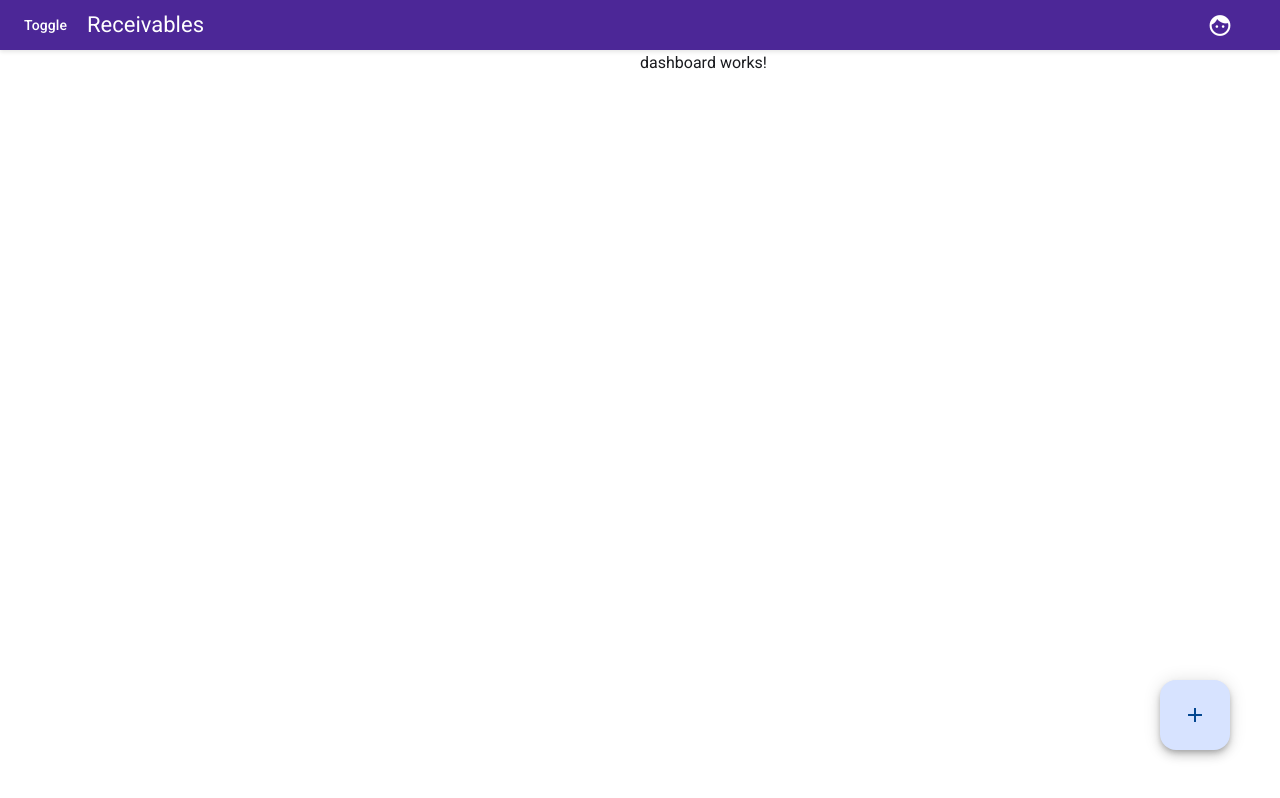
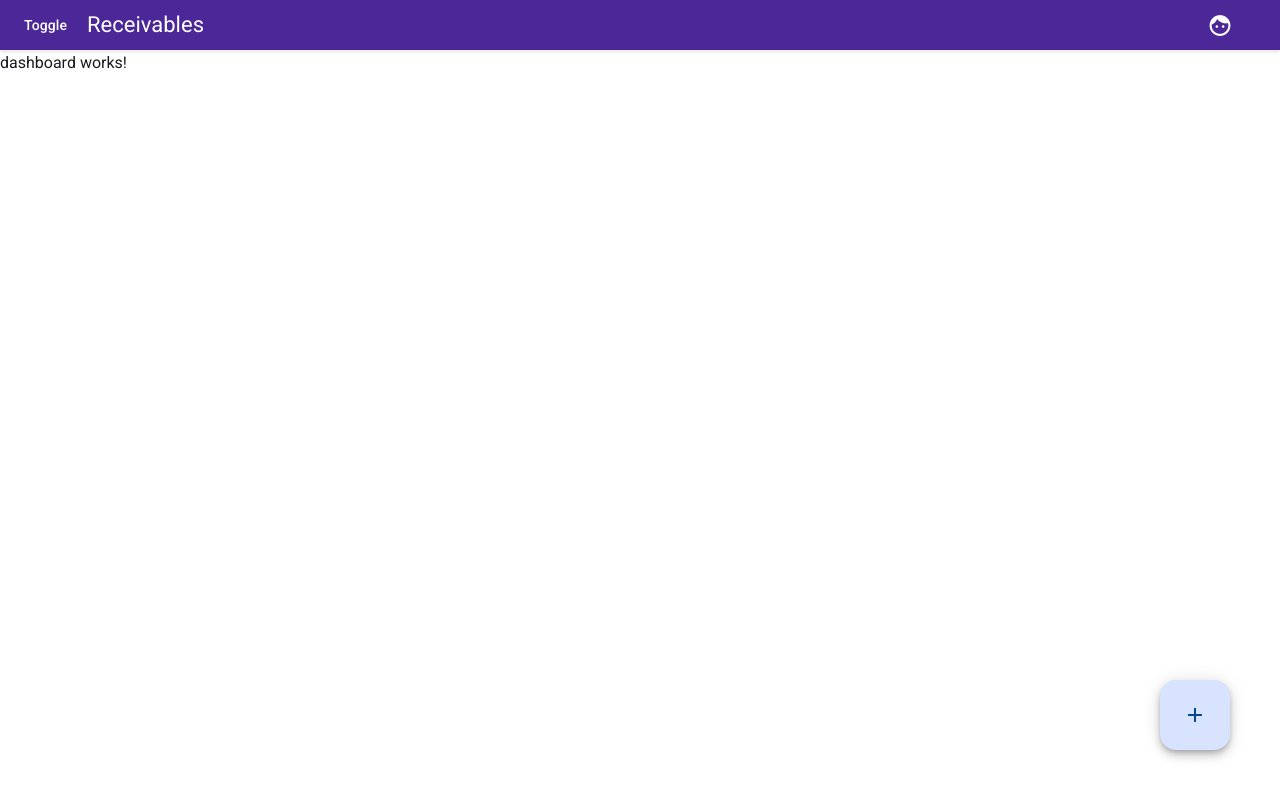
Before and after one commit to fsmaiorano/receivables-flow, an Angular app in the folder ui/receivables-flow-ui/: page /dashboard in a window 1280 px wide. Built offline with nearby package versions, Linux system fonts and the light colour scheme; sample sign-in values are in the browser's storage.

Commit message:
refactor(sidenav): simplify sidenav component structure and remove unnecessary styles

```diff
--- a/ui/receivables-flow-ui/src/app/components/sidenav/sidenav.component.html
+++ b/ui/receivables-flow-ui/src/app/components/sidenav/sidenav.component.html
@@ -1,11 +1,5 @@
-<mat-sidenav-container class="sidenav-container" hasBackdrop="false">
-  <mat-sidenav
-    #sidenav
-    mode="over"
-    [disableClose]="true"
-    class="sidenav"
-    fixedInViewport="true"
-  >
+<mat-sidenav-container class="sidenav-container">
+  <mat-sidenav #sidenav mode="side" [disableClose]="true" class="sidenav">
     {{ options.value.fixed ? 'Fixed' : 'Non-fixed' }} Sidenav
   </mat-sidenav>
 
--- a/ui/receivables-flow-ui/src/app/components/sidenav/sidenav.component.scss
+++ b/ui/receivables-flow-ui/src/app/components/sidenav/sidenav.component.scss
@@ -2,7 +2,6 @@
   display: flex;
   height: calc(100vh - 50px);
   background-color: transparent;
-  position: relative;
 }
 
 .sidenav {
@@ -14,8 +13,6 @@
   border-radius: 0;
   box-shadow: 0 2px 4px rgba(0, 0, 0, 0.2);
   height: 100%;
-  z-index: 1000;
-  position: absolute;
 }
 
 .sidenav-content {
@@ -24,27 +21,7 @@
   height: 100%;
   width: 100%;
   background-color: inherit;
-  position: absolute;
-  left: 0;
-  right: 0;
-  top: 0;
-  bottom: 0;
-}
-
-.content-header {
-  padding: 10px;
-  border-bottom: 1px solid #e0e0e0;
-}
-
-.header-left {
-  display: flex;
-  align-items: center;
-  gap: 12px;
-}
-
-.page-title {
-  margin: 0;
-  font-weight: 500;
+  transition: margin-left 0.3s ease;
 }
 
 .content-container {
@@ -52,8 +29,3 @@
   display: flex;
   overflow: auto;
 }
-
-.content-container ::ng-deep > * {
-  width: 100%;
-  height: 100%;
-}
```
